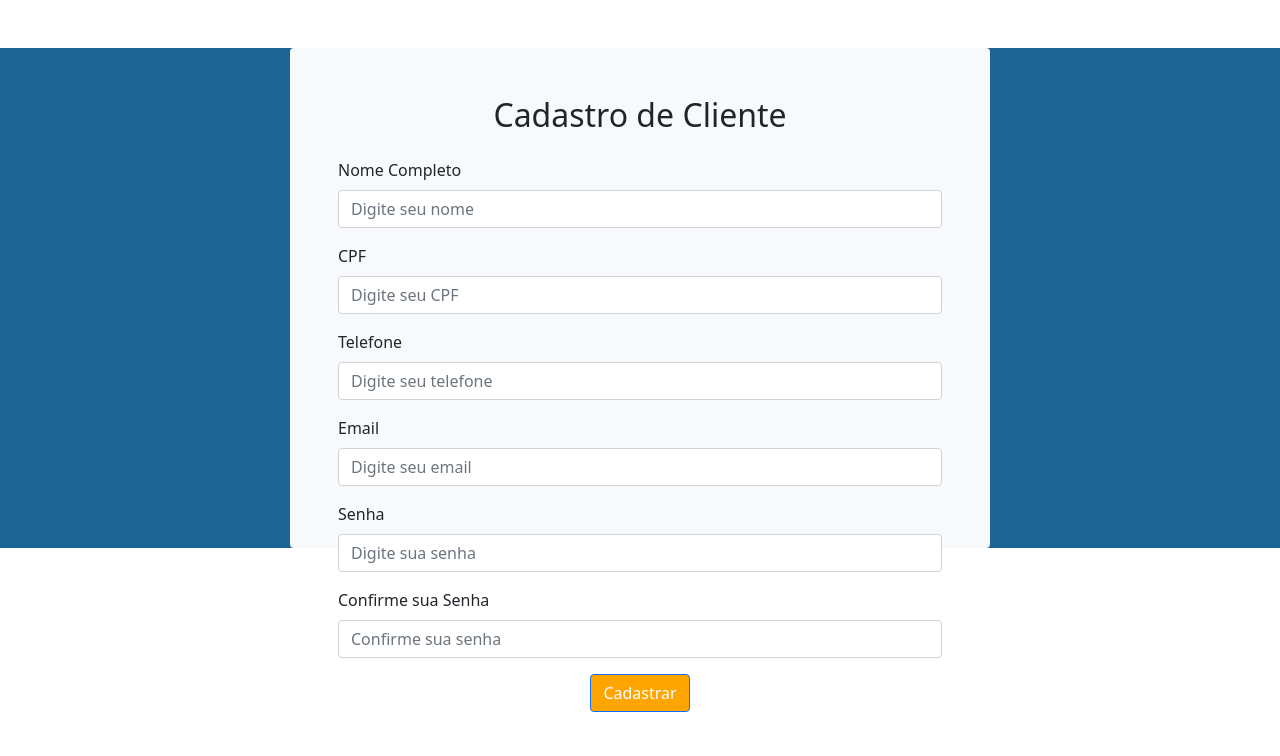
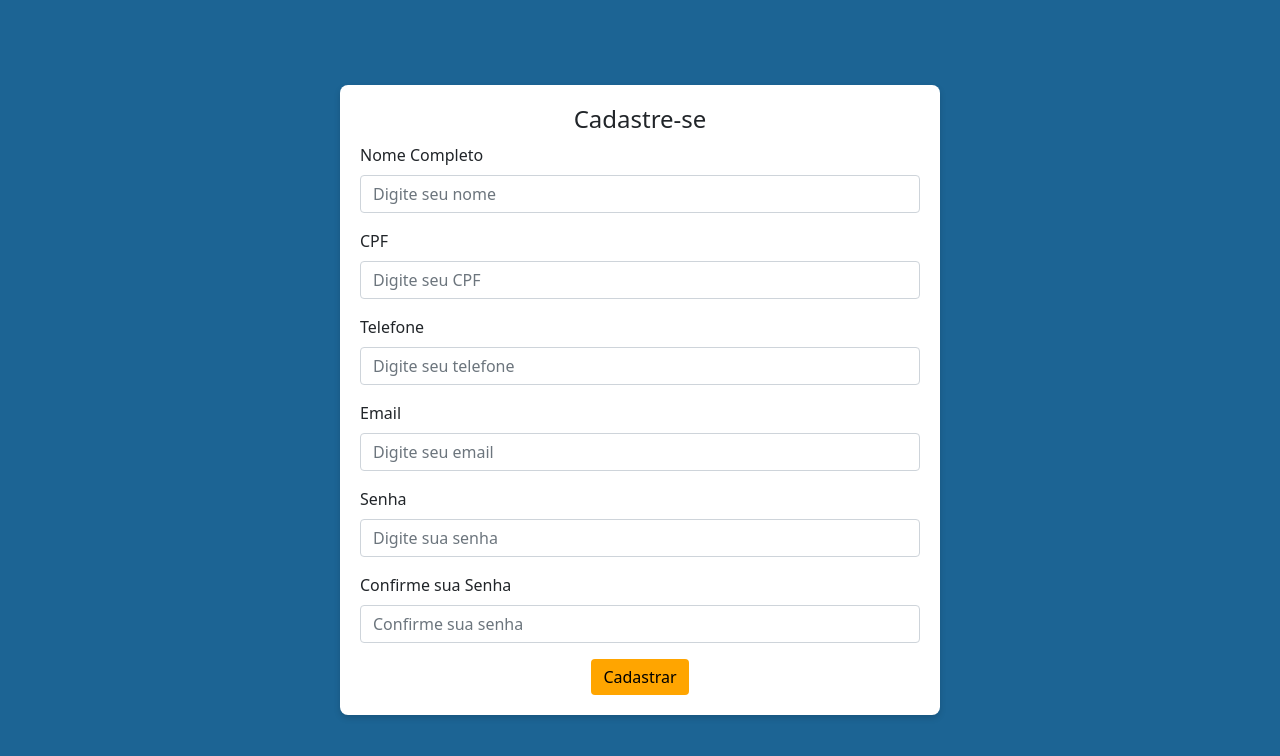
Before and after one commit to pedrossoledade/PROGWEB-Grupo2.08, a plain HTML site: page frontend/src/cadastro.html in a window 1280 px wide. Drawn offline with nearby package versions, Linux system fonts and the light colour scheme.

Commit message:
style: Alterar estilo do formulário: ajustar largura, centralização e aparência do botão

```diff
--- a/frontend/src/cadastro.html
+++ b/frontend/src/cadastro.html
@@ -1,48 +1,34 @@
 <!DOCTYPE html>
 <html lang="PT-BR">
-
 <head>
-    <!-- Required meta tags -->
+    <!-- Meta tags e Bootstrap -->
     <meta charset="utf-8">
     <meta name="viewport" content="width=device-width, initial-scale=1">
-
-    <!-- Bootstrap CSS -->
     <link href="https://cdn.jsdelivr.net/npm/bootstrap@5.0.2/dist/css/bootstrap.min.css" rel="stylesheet"
           integrity="sha384-EVSTQN3/azprG1Anm3QDgpJLIm9Nao0Yz1ztcQTwFspd3yD65VohhpuuCOmLASjC" crossorigin="anonymous">
     <script src="https://cdn.jsdelivr.net/npm/bootstrap@5.3.0-alpha1/dist/js/bootstrap.bundle.min.js"></script>
     <link href="estilos/cadastro.css" rel="stylesheet" />
-    <link href="funcoes.js">
 </head>
-
 <body>
-
-    <div class="formulario">
-        <div class="form-container bg-light p-5 rounded mt-5">
-            <h2 class="text-center mb-4">Cadastro de Cliente</h2>
-
+    <div class="form-container">
+        <h2 class="text-center">Cadastre-se</h2>
         <form action="http://localhost:3000/user/register" method="POST" onsubmit="cadastro(event)">
             <div class="mb-3">
                 <label for="name" class="form-label">Nome Completo</label>
                 <input type="text" class="form-control" id="name" name="name" placeholder="Digite seu nome" required>
             </div>
-
             <div class="mb-3">
                 <label for="cpf" class="form-label">CPF</label>
                 <input type="text" class="form-control" id="cpf" name="cpf" placeholder="Digite seu CPF" required>
             </div>
-
-                <!-- Campo Telefone -->
             <div class="mb-3">
                 <label for="phone" class="form-label">Telefone</label>
                 <input type="text" class="form-control" id="phone" name="phone" placeholder="Digite seu telefone" required>
             </div>
-
             <div class="mb-3">
                 <label for="email" class="form-label">Email</label>
                 <input type="email" class="form-control" id="email" name="email" placeholder="Digite seu email" required>
             </div>
-
-                <!-- Campo Senha -->
             <div class="mb-3">
                 <label for="password" class="form-label">Senha</label>
                 <input type="password" class="form-control" id="password" name="password" placeholder="Digite sua senha" required>
@@ -51,12 +37,10 @@
                 <label for="confirmPassword" class="form-label">Confirme sua Senha</label>
                 <input type="password" class="form-control" id="confirmPassword" name="confirmPassword" placeholder="Confirme sua senha" required>
             </div>
-
             <div class="text-center">
-                    <button type="submit" class="btn btn-primary" style="background-color: orange">Cadastrar</button>
+                <button type="submit" class="btn btn-primary" style="background-color: orange;">Cadastrar</button>
             </div>
         </form>
-        </div>
     </div>
 </body>
 
--- a/frontend/src/estilos/cadastro.css
+++ b/frontend/src/estilos/cadastro.css
@@ -1,11 +1,33 @@
-.form-container{
-    max-width: 700px;
-    /*width: 80%;*/
-    margin: 0 auto;
-    padding: 20px;
-    height: 500px;
+body {
+    margin: 0;
+    padding: 0;
+    min-height: 100vh;
+    display: flex;
+    justify-content: center;
+    align-items: center;
+    background-color: #1c6494; /* Fundo azul */
 }
 
-.formulario{
-    background-color: #1c6494;
+.form-container {
+    max-width: 600px; /* Mantém a largura máxima */
+    width: 90%; /* Responsivo para telas menores */
+    padding: 20px; /* Reduz o espaçamento interno */
+    background-color: white;
+    border-radius: 8px; /* Bordas mais sutis */
+    box-shadow: 0 3px 6px rgba(0, 0, 0, 0.15); /* Sombra mais leve */
 }
+
+.form-container h2 {
+    font-size: 1.5rem; /* Título menor */
+    margin-bottom: 10px; /* Reduz espaço abaixo do título */
+}
+
+.form-container .mb-3 {
+    margin-bottom: 5px; /* Reduz espaço entre os campos */
+}
+
+.form-container .btn {
+    background-color: black; /* Cor de fundo preta */
+    color: black; /* Cor do texto branca */
+    border: none; /* Remove a borda padrão */
+}
```
Lines whose indentation alone changed are shown as unchanged.
